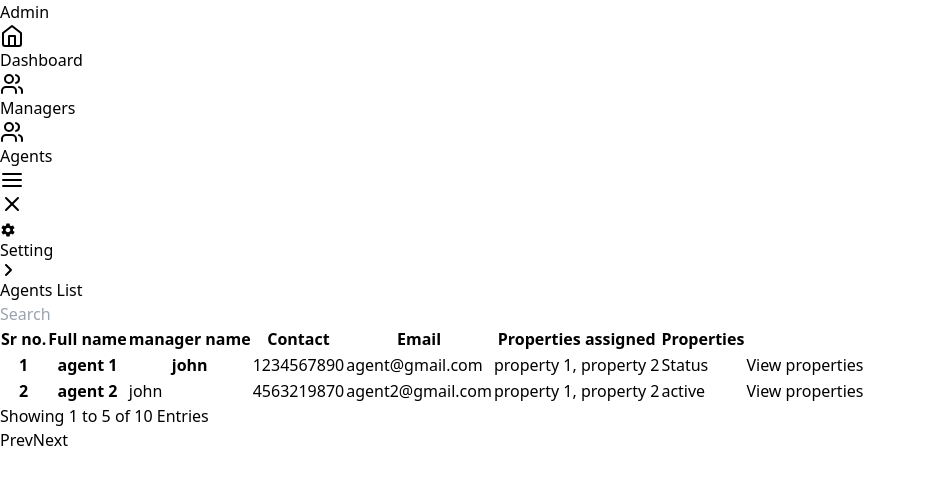
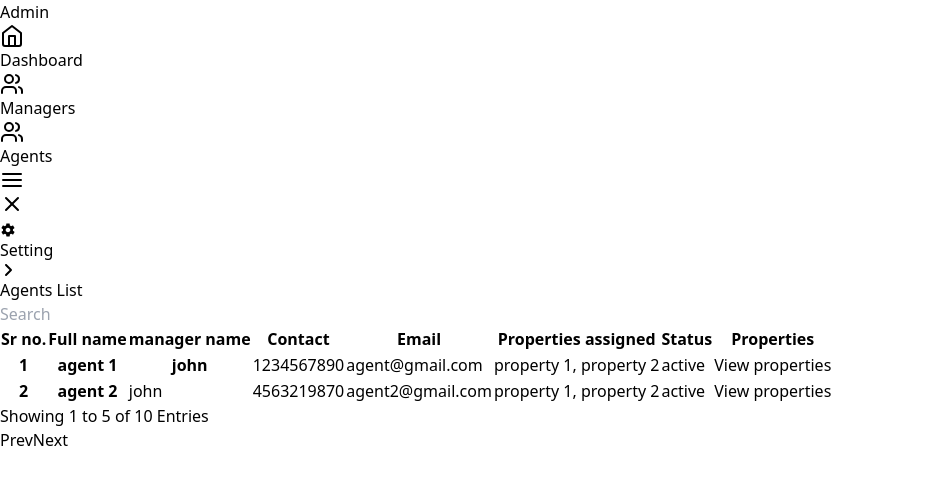
Before and after one commit to Metaversestudios1/boomathaCRM, a React (Vite) app in the folder frontend/: page /viewagents in a window 1280 px wide. Shown: the top 484 px of the page, without its empty margins (0-926 px from the left). Built offline with nearby package versions, Linux system fonts and the light colour scheme.

Commit message:
Update Agents.jsx

```diff
--- a/frontend/src/components/Agents.jsx
+++ b/frontend/src/components/Agents.jsx
@@ -164,6 +164,9 @@ const Agents = () => {
               <th scope="col" className="px-6 py-3 border-2 border-gray-300">
                 Properties assigned
               </th>
+              <th scope="col" className="px-6 py-3 border-2 border-gray-300">
+                Status
+              </th>
 
               <th scope="col" className="px-6 py-3 border-2 border-gray-300">
                 Properties
@@ -200,7 +203,7 @@ const Agents = () => {
                 property 1, property 2
               </td>
               <td className="px-6 py-4 border-2 border-gray-300">
-                Status
+                active
               </td>
 
 
```
